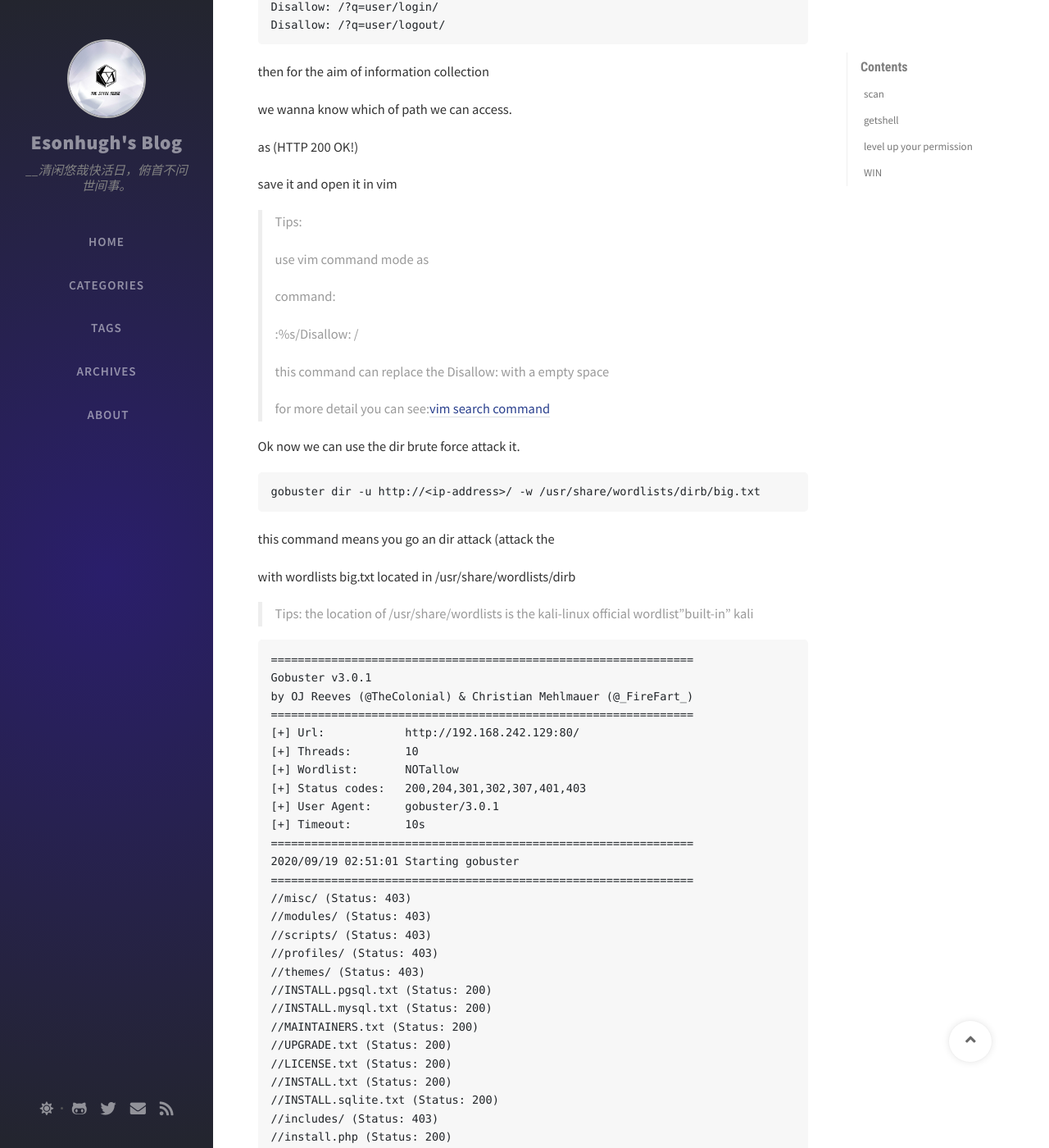
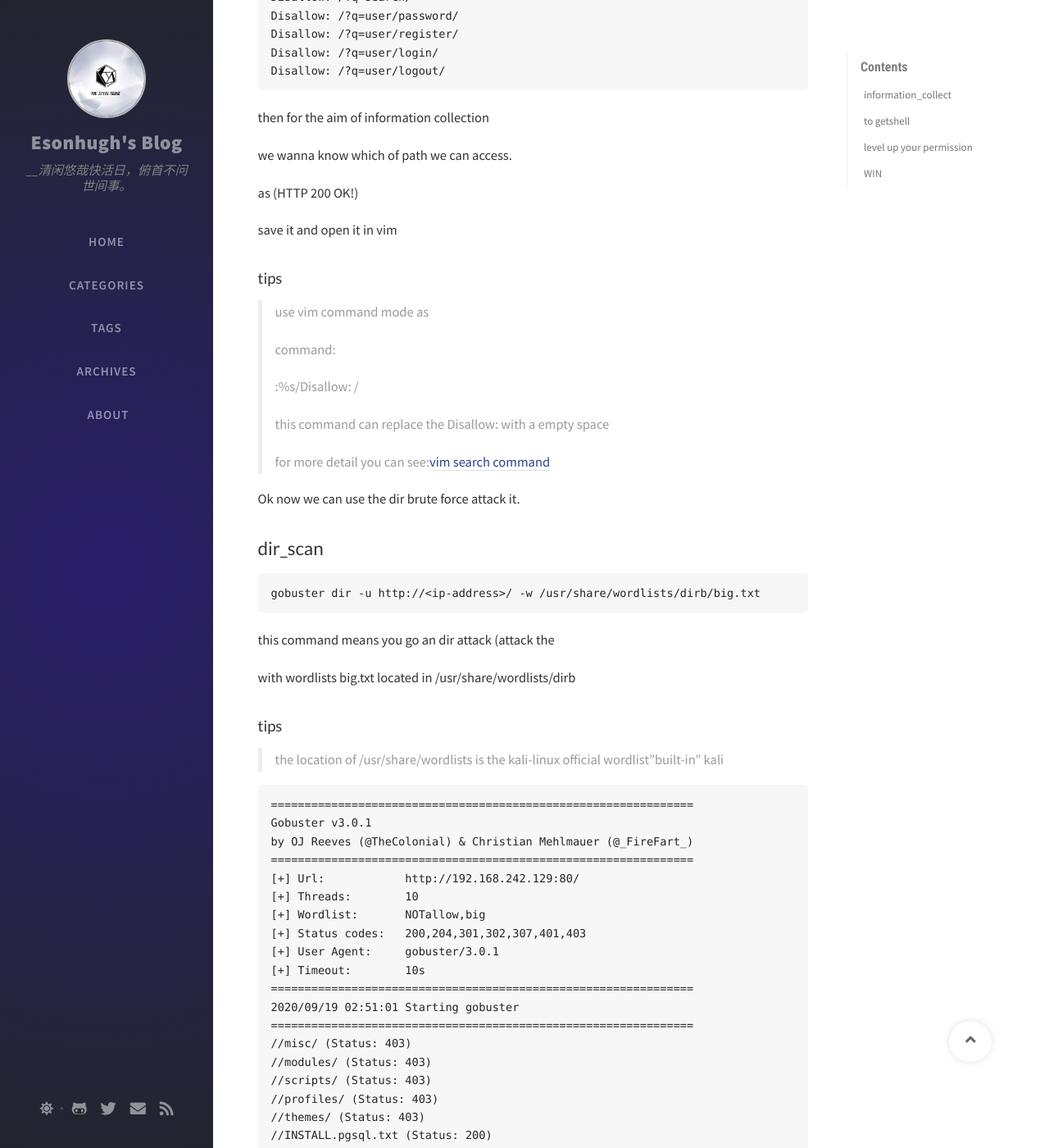
Before and after one commit to Misaka13514/Esonhugh.github.io, a Jekyll site: the page built from _posts/2020-09-20-DC1-walkthrough-learnning-notes.md, in a window 1280 px wide and 1400 px high, scrolled down 2920 px. Shown: the whole window at 82% size. Built offline with Jekyll 4.4.1, drawn with Linux system fonts in a browser that asks for light colours; nearby versions of some CDN libraries; comment, search, counter and statistics services are not loaded; some of the changed text lies outside the part shown.

Commit message:
DC1 markdown refresh

````diff
--- a/_posts/2020-09-20-DC1-walkthrough-learnning-notes.md
+++ b/_posts/2020-09-20-DC1-walkthrough-learnning-notes.md
@@ -4,9 +4,8 @@ date: 2020-09-20 +0800
 categories: [pentest-learning,Vulnhub]
 tags: ctf     # TAG names should always be lowercase
 ---
-# DC1-wirteups
 
-## scan
+# information_collect
 
 first we need locate the machine.
 
@@ -128,7 +133,8 @@ as (HTTP 200 OK!)
 
 save it and open it in vim
 
->Tips:
+#### tips
+
 >
 >use vim command mode as <ESC>
 >
@@ -141,6 +147,9 @@ save it and open it in vim
 > for more detail you can see:[vim search command](https://harttle.land/2016/08/08/vim-search-in-file.html)
 
 Ok now we can use the dir brute force attack it.
+
+## dir_scan
+
 ```
 gobuster dir -u http://<ip-address>/ -w /usr/share/wordlists/dirb/big.txt
 ```
@@ -148,7 +157,9 @@ this command means you go an dir attack (attack the <ip-address>
 
 with wordlists big.txt located in /usr/share/wordlists/dirb
 
->Tips: the location of /usr/share/wordlists is the kali-linux official wordlist"built-in" kali
+#### tips
+>the location of /usr/share/wordlists is the kali-linux official wordlist"built-in" kali
+
 
 ```
 ===============================================================
@@ -157,7 +168,7 @@ by OJ Reeves (@TheColonial) & Christian Mehlmauer (@_FireFart_)
 ===============================================================
 [+] Url:            http://192.168.242.129:80/
 [+] Threads:        10
-[+] Wordlist:       NOTallow
+[+] Wordlist:       NOTallow,big
 [+] Status codes:   200,204,301,302,307,401,403
 [+] User Agent:     gobuster/3.0.1
 [+] Timeout:        10s
@@ -240,7 +251,13 @@ by OJ Reeves (@TheColonial) & Christian Mehlmauer (@_FireFart_)
 /user (Status: 200)
 ```
 
-now i got a mistake that the cms scanner WP-scan is built-in kali.
+## cms_scan
+
+### wp_scan
+
+after scanning the dir,to the cms:drupal itself i want know more.
+
+but now i got a mistake that the cms scanner WP-scan is built-in kali.
 so i use the wp-scan in this step.
 
 ```
@@ -386,7 +409,11 @@ so what`s the most important or vulnerable in hacking an cms??
 
 so with guides, we can see the version is 7.22-7.26
 
-## getshell
+---
+
+# to getshell
+
+## drupal vulnerability with msf
 
 if we see this versio in metasploit or searchsploit.
 
@@ -446,7 +479,7 @@ but i fail..if anyone can i hope he/she can tell me just send me email...
 
 
 
-
+big BLANK to clear you mind,make it as a buffer...
 
 
 
@@ -540,16 +579,17 @@ output>
 /sbin/mount.nfs
 user:www-data
 ```
+
 >i got mistake there too.
 >i think may the procmail is the key
 >but actually not;
 >
 
+#### tips
+
 >so how i got this idea?(means to use the suid)
 >
 > it is TOP2 easiest way to get  shell(one is sudo)
->
->tips:
 >
 >recommend one [site](https://gtfobins.github.io/#) for wrong settings to privilege users
 >
@@ -614,6 +659,7 @@ user.tokens.inc:               PHP script, ASCII text
 pwd
 /var/www/modules/user
 ```
+
 you can see flag1.txt in your www-data root dir
 
 it tell us to see the setting file
@@ -660,11 +710,11 @@ http://<ip-address>/node/2#overlay-context=shell
 Special PERMS will help FIND the passwd - but you'll need to -exec that command to work out how to get what's in the shadow.
 ```
 
-Unh..go to the method one get shell~~;
+Unh..go to the method 1 use find command to get shell~~;
 
 ---
 
-## WIN
+# WIN
 
 now you are root!
 WIN!!!!!
````
Also changed, not shown: other parts of _posts/2020-09-20-DC1-walkthrough-learnning-notes.md (+40 -7 lines).
